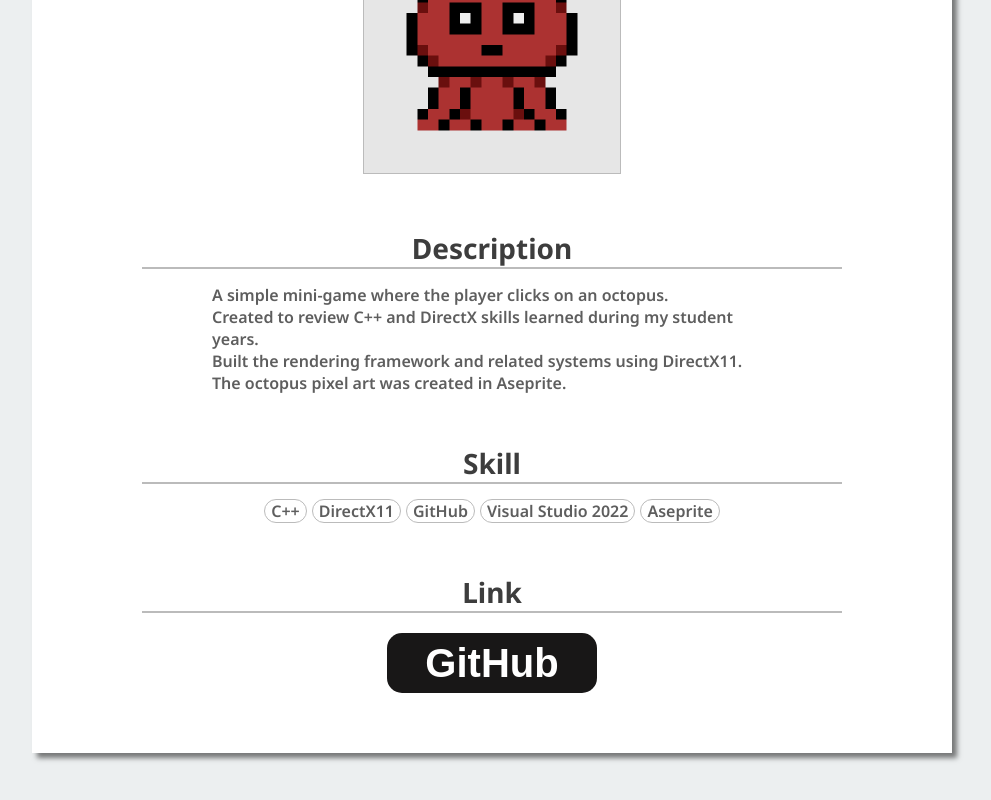
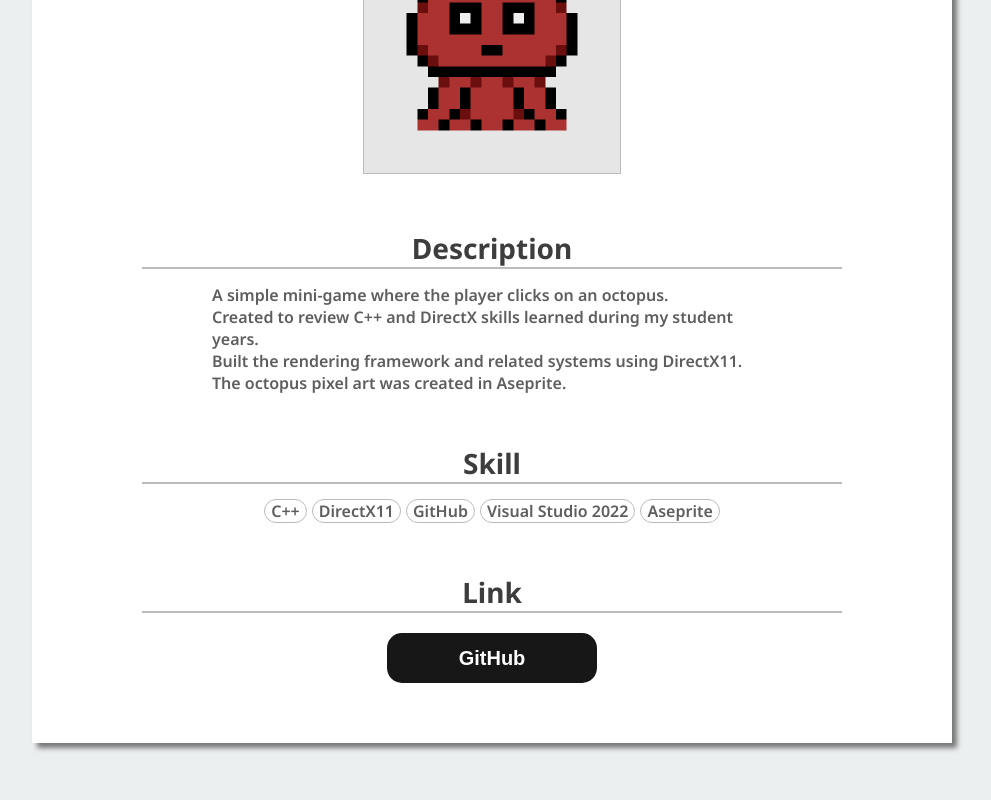
Before and after one commit to real-shinza/shinza-s-portfolio, a Next.js app: page /en/work/clicker-game in a window 1280 px wide. Shown: the part 342-1142 px from the top of the page, without its empty margins (148-1139 px from the left). Built offline with nearby package versions, Linux system fonts and the light colour scheme.

Commit message:
外部リンクボタンコンポーネント化

```diff
--- a/src/app/[locale]/work/[id]/page.module.css
+++ b/src/app/[locale]/work/[id]/page.module.css
@@ -25,23 +25,6 @@
   justify-content: space-evenly;
 }
 
-.button {
-  width: 210px;
-  height: 60px;
-  padding: 0px;
-  border: none;
-  border-radius: 15px;
-  font-size: 40px;
-  font-weight: 600;
-  color: #ffffff;
-  transition: transform .4s ease;
-}
-
-.button:hover {
-  cursor: pointer;
-  transform: scale(1.1);
-}
-
 @media (max-width: 768px) {
   .description {
     margin: auto 3%;
@@ -50,10 +33,4 @@
   .buttons {
     margin: 20px 0px;
   }
-
-  .button {
-    width: 120px;
-    height: 40px;
-    font-size: 20px;
-  }
 }
--- a/src/app/[locale]/work/[id]/page.tsx
+++ b/src/app/[locale]/work/[id]/page.tsx
@@ -2,7 +2,7 @@
 import Image from 'next/image';
 import Link from 'next/link';
 import { notFound } from 'next/navigation';
-import { Card, SubContent, SkillTag } from '../../../../components';
+import { LinkButton, Card, SubContent, SkillTag } from '../../../../components';
 import { work } from '../../../../data';
 import { GetLocaleString } from '../../../../lib';
 import styles from './page.module.css';
@@ -33,13 +33,12 @@ export default ({ params }: { params: { id: string } }) => {
         <SubContent subtitle={work.subtitle.link} isHidden={!entry.links}>
           <div className={styles.buttons}>
             {entry.links && entry.links.map((link, index) => (
-              <div key={index}>
-                <Link className='external-link' href={link.link} target='_blank'>
-                  <button className={styles.button} type='button' style={{ backgroundColor: link.color_code }}>
-                    {link.name}
-                  </button>
-                </Link>
-              </div>
+              <LinkButton
+                key={index}
+                name={link.name}
+                link={link.link}
+                color_code={link.color_code}
+              />
             ))}
           </div>
         </SubContent>
--- a/src/common/type/biography.ts
+++ b/src/common/type/biography.ts
@@ -6,6 +6,10 @@ export type BiographyEntry = {
   name: LocaleStrings,
   detail: LocaleStrings,
   skills?: string[],
+  link?: {
+    name: string,
+    link: string,
+  },
 };
 
 export type BiographySection = {
@@ -20,6 +24,7 @@ export type BiographyDocument = {
     period: LocaleStrings,
     detail: LocaleStrings,
     skill: LocaleStrings,
+    link: LocaleStrings,
   },
   sections: BiographySection[],
 };
--- /dev/null
+++ b/src/components/button/link-button.module.css
@@ -0,0 +1,25 @@
+.button {
+  width: 210px;
+  height: 50px;
+  padding: 0px;
+  border: none;
+  border-radius: 15px;
+  font-size: 20px;
+  font-weight: 600;
+  color: #ffffff;
+  transition: transform .4s ease;
+}
+
+.button:hover {
+  cursor: pointer;
+  transform: scale(1.1);
+}
+
+@media (max-width: 768px) {
+  .button {
+    width: 120px;
+    height: 35px;
+    border-radius: 10px;
+    font-size: 12px;
+  }
+}
--- /dev/null
+++ b/src/components/button/link-button.tsx
@@ -0,0 +1,18 @@
+import Link from 'next/link';
+import styles from './link-button.module.css';
+
+export const LinkButton = (args: {
+  name: string,
+  link: string,
+  color_code: string,
+}) => {
+  return (
+    <div>
+      <Link className='external-link' href={args.link} target='_blank'>
+        <button className={styles.button} type='button' style={{ backgroundColor: args.color_code }}>
+          {args.name}
+        </button>
+      </Link>
+    </div>
+  );
+};
--- a/src/components/index.ts
+++ b/src/components/index.ts
@@ -1,4 +1,5 @@
 export { Biography } from './biography/biography';
+export { LinkButton } from './button/link-button';
 export { Card } from './card/card';
 export { SubContent } from './card/sub-content';
 export { Header } from './header/header';
--- a/src/data/biography.ts
+++ b/src/data/biography.ts
@@ -31,6 +31,13 @@ export const biography: BiographyDocument = {
       'zh-CN': '技能',
       'zh-TW': '技能',
       'ko': '스킬',
+    },
+    link: {
+      'ja': 'リンク',
+      'en': 'Link',
+      'zh-CN': '链接',
+      'zh-TW': '連結',
+      'ko': '링크',
     },
   },
   sections: [
@@ -74,6 +81,10 @@ export const biography: BiographyDocument = {
             'ko': dedent(`
               공업 코스에서 용접, 선반, 제도, 프로그래밍 등을 학습.
             `),
+          },
+          link: {
+            name: 'cms1.ishikawa-c.ed.jp',
+            link: 'https://cms1.ishikawa-c.ed.jp/hokurh/',
           },
         },
         {
@@ -128,6 +139,10 @@ export const biography: BiographyDocument = {
             'Git',
             'GitHub',
           ],
+          link: {
+            name: 'ha.athuman.com',
+            link: 'https://ha.athuman.com/kyoto/',
+          },
         },
         {
           id: 'tokyo-online-university',
@@ -139,11 +154,11 @@ export const biography: BiographyDocument = {
             'ko': '2022년 4월 ~ 현재',
           },
           name: {
-            'ja': '東京通信大学 情報マネジメント学部',
-            'en': 'Faculty of Information and Management, Tokyo Online University',
-            'zh-CN': '东京通信大学 信息管理学部',
-            'zh-TW': '東京通信大學 資訊管理學部',
-            'ko': '도쿄통신대학 정보매니지먼트학부',
+            'ja': '東京通信大学 情報マネジメント学部 情報マネジメント学科',
+            'en': 'Department of Information and Management, Faculty of Information and Management, Tokyo Online University',
+            'zh-CN': '东京通信大学 信息管理学部 信息管理学科',
+            'zh-TW': '東京通信大學 資訊管理學部 資訊管理學科',
+            'ko': '도쿄통신대학 정보매니지먼트학부 정보매니지먼트학과',
           },
           detail: {
             'ja': dedent(`
@@ -176,6 +191,47 @@ export const biography: BiographyDocument = {
             'Java',
             'Python3',
           ],
+          link: {
+            name: 'internet.ac.jp',
+            link: 'https://www.internet.ac.jp/',
+          },
+        },
+        {
+          id: 'national-taiwan-normal-university',
+          period: {
+            'ja': '2025年3月 ~ 2025年4月',
+            'en': 'Mar. 2025 ~ Apr. 2025',
+            'zh-CN': '2025年3月 ~ 2025年4月',
+            'zh-TW': '2025年3月 ~ 2025年4月',
+            'ko': '2025년 3월 ~ 2025년 4월',
+          },
+          name: {
+            'ja': '国立台湾師範大学 国語教学センター',
+            'en': 'Mandarin Training Center, National Taiwan Normal University',
+            'zh-CN': '国立台湾师范大学 国语教学中心',
+            'zh-TW': '國立臺灣師範大學 國語教學中心',
+            'ko': '국립대만사범대학 중국어교육원',
+          },detail: {
+            'ja': dedent(`
+              台湾台北市で中国語を学ぶ。
+            `),
+            'en': dedent(`
+              Learning Chinese in Taipei, Taiwan.
+            `),
+            'zh-CN': dedent(`
+              在台湾台北市学习中文。
+            `),
+            'zh-TW': dedent(`
+              在臺灣臺北市學習中文。
+            `),
+            'ko': dedent(`
+              대만 타이베이시에서 중국어를 배우기.
+            `),
+          },
+          link: {
+            name: 'mtc.ntnu.edu.tw',
+            link: 'https://mtc.ntnu.edu.tw/',
+          },
         },
       ],
     },
--- a/src/data/work.ts
+++ b/src/data/work.ts
@@ -420,6 +420,7 @@ export const work: WorkDocument = {
         'TypeScript',
         'discord.js',
         'TypeORM',
+        'Jest',
         'SQLite',
         'VOICEVOX',
         'ESLint',
```
Also changed, not shown: src/app/[locale]/biography/[id]/page.tsx (+11 -2 lines).
